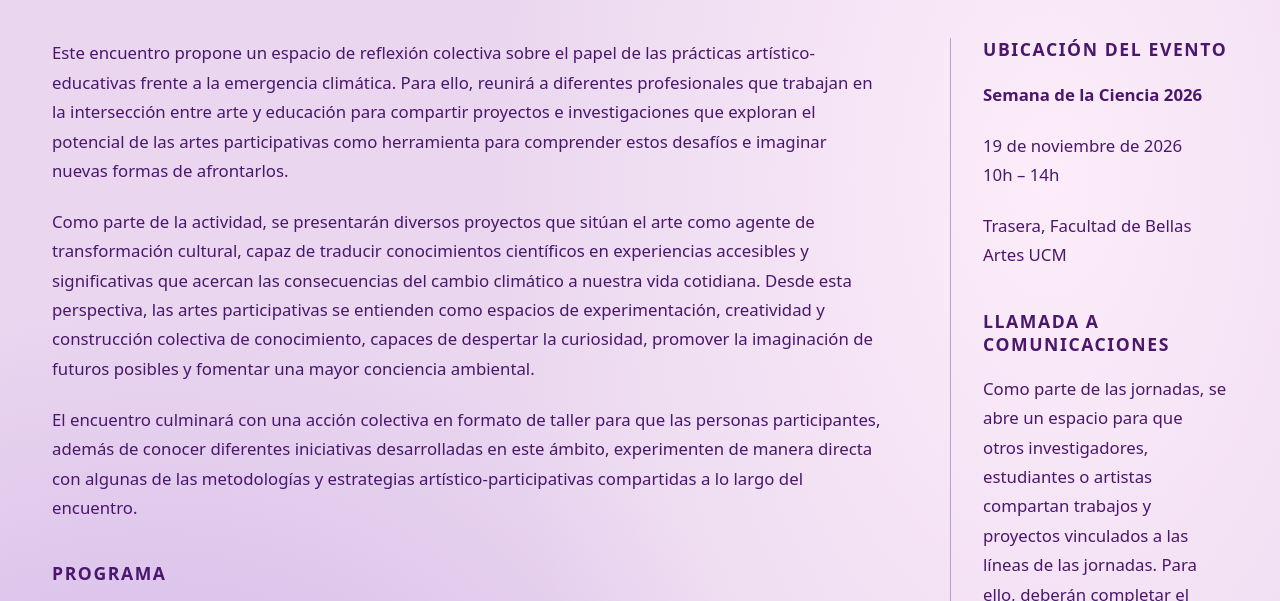
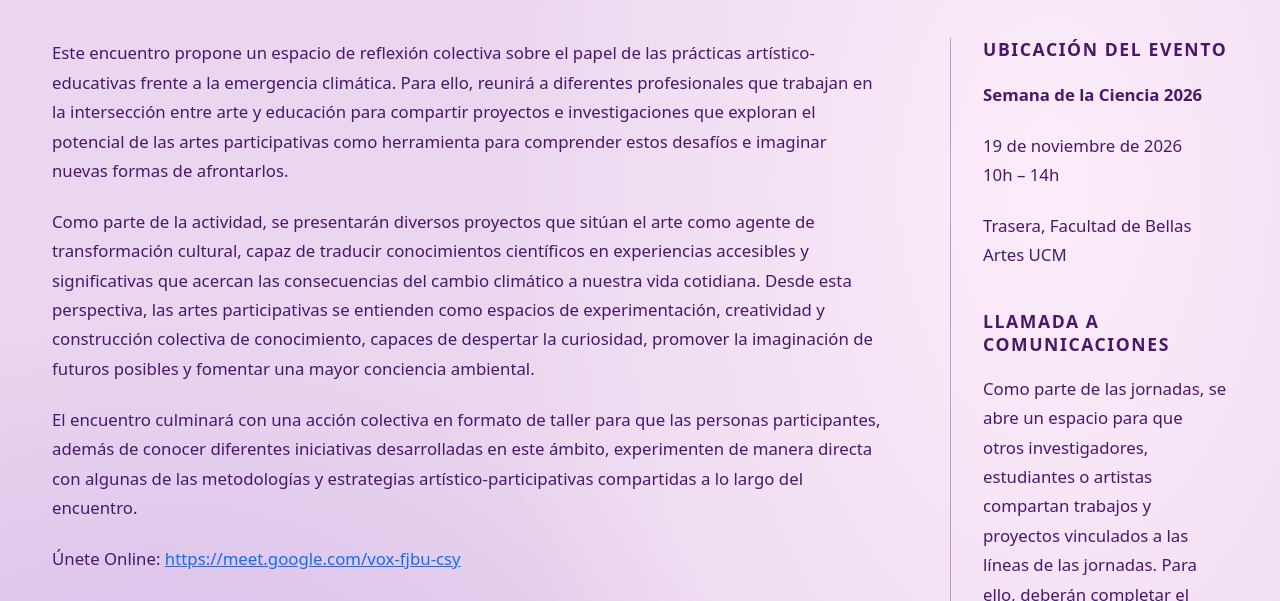
Before and after one commit to zellyalgo/LaPlastaWeb, a plain HTML site: page jornadas.html in a window 1280 px wide. Shown: the part 154-755 px from the top of the page. Drawn offline with nearby package versions, Linux system fonts and the light colour scheme.

Commit message:
Add online join link to jornadas.html

```diff
--- a/jornadas.html
+++ b/jornadas.html
@@ -36,6 +36,9 @@
                     </p>
                     <p>
                         El encuentro culminará con una acción colectiva en formato de taller para que las personas participantes, además de conocer diferentes iniciativas desarrolladas en este ámbito, experimenten de manera directa con algunas de las metodologías y estrategias artístico-participativas compartidas a lo largo del encuentro.
+                    </p>
+                    <p>
+                        Únete Online: <a href="https://meet.google.com/vox-fjbu-csy">https://meet.google.com/vox-fjbu-csy</a>
                     </p>
                 </section>
 
```
